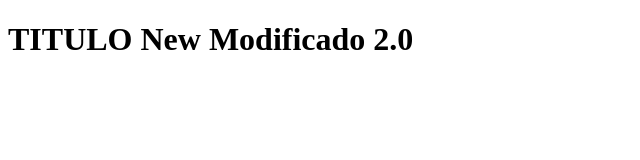
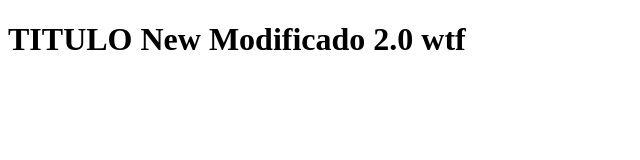
Before and after one commit to nobprosoyxd/LearningGit-Test, a plain HTML site: page index.html in a window 1280 px wide. Shown: the full height of the page, 0-640 px from the left. Drawn offline with Linux system fonts and the light colour scheme.

Commit message:
wtf added

```diff
--- a/index.html
+++ b/index.html
@@ -4,6 +4,6 @@
 	<title></title>
 </head>
 <body>
-	<h1>TITULO New Modificado 2.0</h1>
+	<h1>TITULO New Modificado 2.0 wtf</h1>
 </body>
 </html>
```
